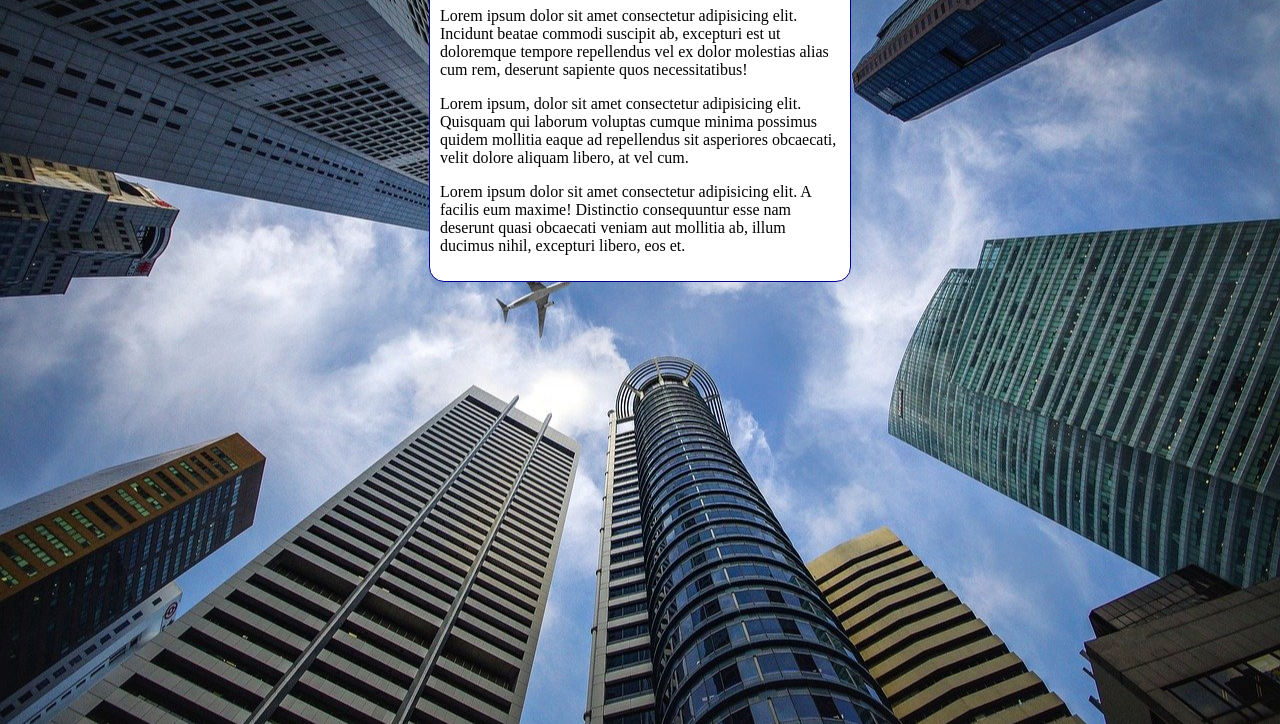
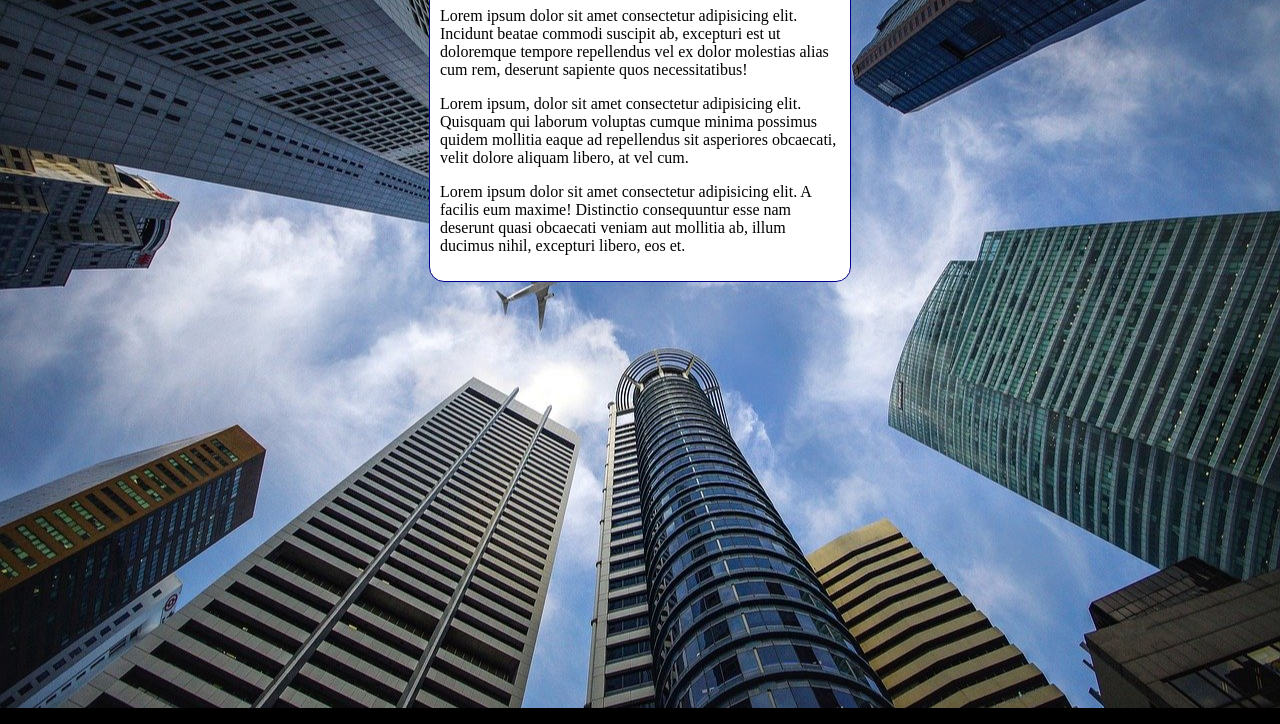
Before and after one commit to MBolze/html-css, a plain HTML site: page exercícios/ex022/fundo006.html in a window 1280 px wide. Shown: the part 92-816 px from the top of the page. Drawn offline with Linux system fonts and the light colour scheme.

Commit message:
Update fundo006.html

```diff
--- a/exercícios/ex022/fundo006.html
+++ b/exercícios/ex022/fundo006.html
@@ -4,20 +4,28 @@
     <meta charset="UTF-8">
     <meta http-equiv="X-UA-Compatible" content="IE=edge">
     <meta name="viewport" content="width=device-width, initial-scale=1.0">
-    <title>Document</title>
+    <title>Fundo fixo tela  </title>
     <style>
         body {
-            height: 100vh;
+            /*height: 100vh;
             background-color: black;
             background-image: url('imagens/wallpaper002.jpg');
             background-position: center center;
             background-repeat: no-repeat;
             background-size: cover;
+            background-attachment: fixed;
+            */
+
+            /* Shorthand - background
+            color > image > position > repeat > [size] > attachment
+            */
+            background: black url('imagens/wallpaper002.jpg') center center no-repeat fixed;
+            background-size: cover;
         }
 
         main {
             background-color: white;
-            width: 400px;
+            max-width: 400px;
             padding: 10px;
             margin: auto;
             border: 1px solid darkblue;
```
